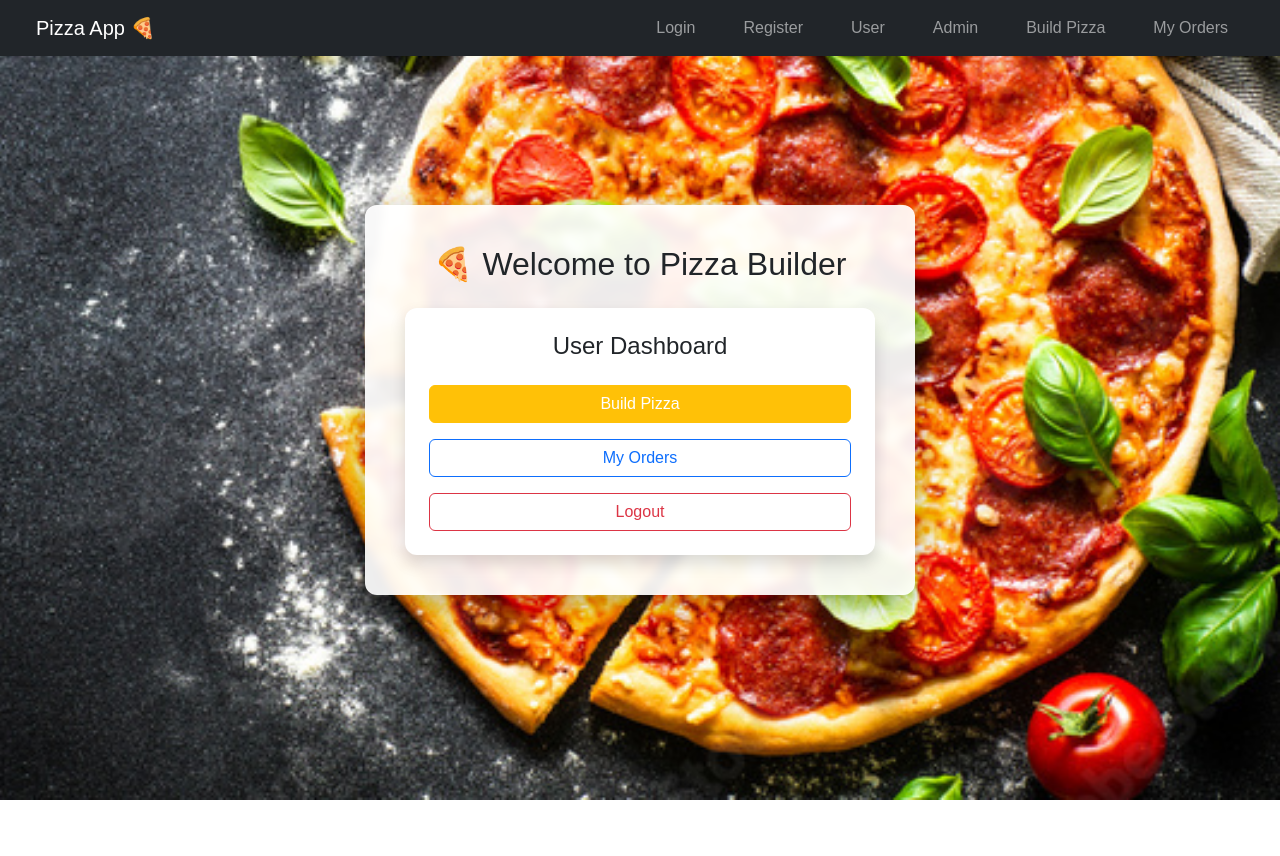
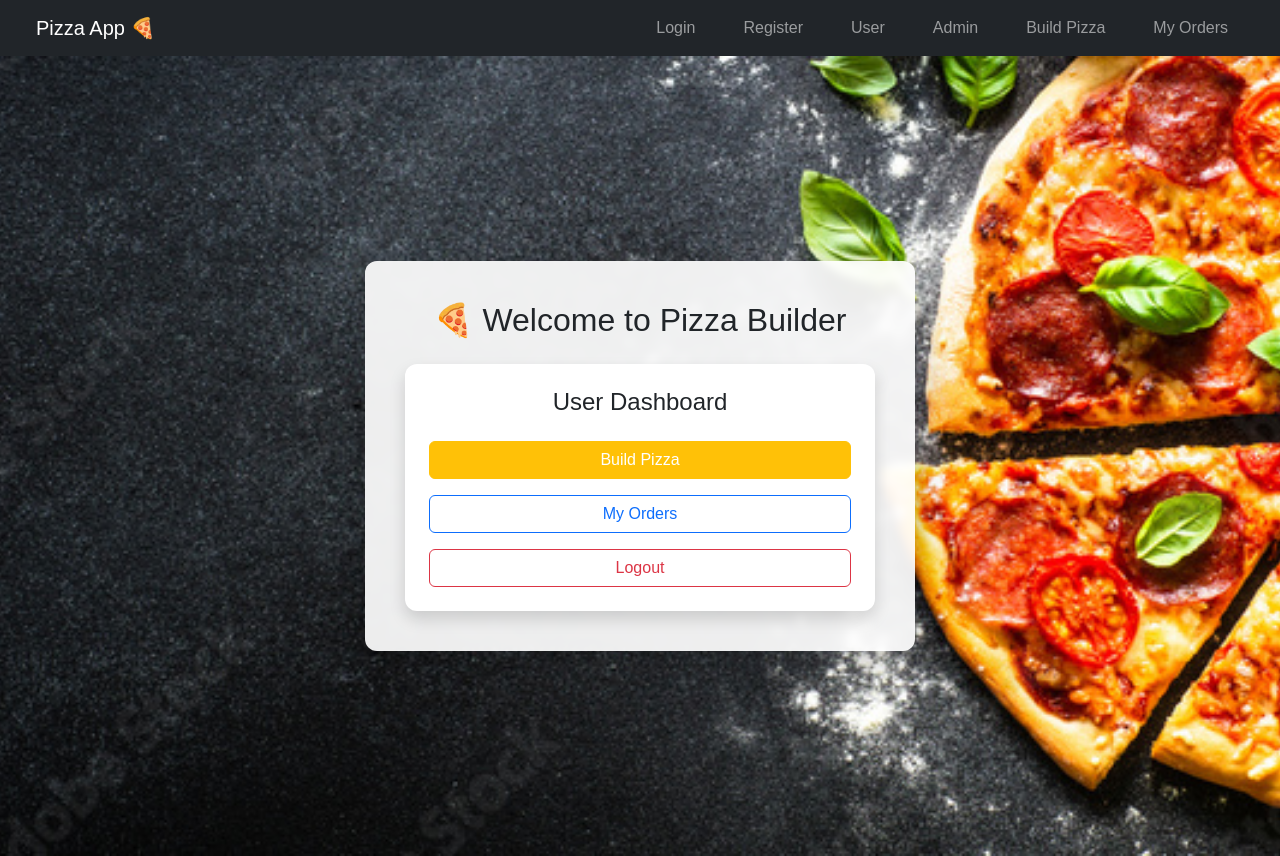
Before and after one commit to tanveewaikar/OIBSIP, a React (Vite) app in the folder frontend/: page /user in a window 1280 px wide. Before the commit the page ends 800 px from the top, so only its background shows below. Built offline with nearby package versions, Linux system fonts and the light colour scheme; no server answers; sample sign-in values are in the browser's storage.

Commit message:
Fix navbar overlap and improve login page layout alignment

```diff
--- a/frontend/src/components/NavBar.jsx
+++ b/frontend/src/components/NavBar.jsx
@@ -1,7 +1,7 @@
 import { Link } from "react-router-dom"
 export default function NavBar() {
   return (
-   <nav className="navbar navbar-expand-lg navbar-dark bg-dark px-3 fixed-top ">
+   <nav className="navbar navbar-expand-lg navbar-dark bg-dark px-3 sticky-top ">
     <div className="container-fluid">
       <Link className="navbar-brand mx-2" to="/">Pizza App 🍕</Link>
 
--- a/frontend/src/index.css
+++ b/frontend/src/index.css
@@ -1,8 +1,7 @@
 body{
     background: linear-gradient(135deg,#fff3e0,#ffe0b2);
     font-family: Arial, Helvetica, sans-serif;
-    margin:0;
-    padding:0;
+
 }
 
 .card{
@@ -16,22 +15,15 @@ body{
 .dashboard-bg{
 background-image: url("/pizza1.jpg");
 background-size: cover;
-background-position: right center;
+background-position: center;
 background-repeat: no-repeat;
-
-/* FULL SCREEN FIX */
-width: 100vw;
-min-height: 100vh;
-
+width:100%;
+min-height:100vh;
 display:flex;
 justify-content:center;
 align-items:center;
-margin:0;
-padding:0;
-overflow: hidden;
+}
 
-
-}
 .dashboard-overlay{
 padding:40px;
 border-radius:12px;
--- a/frontend/src/pages/AdminDashboard.jsx
+++ b/frontend/src/pages/AdminDashboard.jsx
@@ -75,7 +75,7 @@ const getPaymentColor = (paymentStatus) => {
 
 return (
 
-<div className="container mt-5">
+<div className="container page-container mt-5">
 
 <div className="card shadow p-4">
 
--- a/frontend/src/pages/ForgotPassword.jsx
+++ b/frontend/src/pages/ForgotPassword.jsx
@@ -21,7 +21,7 @@ function ForgotPassword() {
   };
 
   return (
-    <div className="container mt-5">
+    <div className="container page-container mt-5">
       <div className="card p-4 shadow mx-auto" style={{ maxWidth: "400px" }}>
 
         <h3 className="text-center mb-3">Forgot Password</h3>
--- a/frontend/src/pages/Login.jsx
+++ b/frontend/src/pages/Login.jsx
@@ -43,7 +43,7 @@ const handleLogin = async (e) => {
 
 return (
 
-<div className="container vh-100 d-flex justify-content-center align-items-center">
+<div className="container mt-5 mx-auto d-flex justify-content-center">
 
 <div className="card shadow p-4" style={{width:"400px"}}>
 
--- a/frontend/src/pages/MyOrders.jsx
+++ b/frontend/src/pages/MyOrders.jsx
@@ -68,7 +68,7 @@ export default function MyOrders() {
   };
 
   return (
-    <div className="container mt-4">
+    <div className="container page-container mt-4">
       <h2>My Orders</h2>
 
       {orders.length === 0 ? (
--- a/frontend/src/pages/PizzaBuilder.jsx
+++ b/frontend/src/pages/PizzaBuilder.jsx
@@ -164,7 +164,7 @@ export default function PizzaBuilder() {
   };
 
   return (
-    <div className="container mt-4">
+    <div className="container page-container mt-4">
         <h2>Customize Your Pizza 🍕</h2>
         {/* success message */}
         {success && (
--- a/frontend/src/pages/Register.jsx
+++ b/frontend/src/pages/Register.jsx
@@ -40,7 +40,7 @@ const handleRegister = async (e)=>{
 
 return (
 
-<div className="container mt-5">
+<div className="container page-container mt-5 ">
 
 <div className="card shadow p-4 mx-auto" style={{maxWidth:"400px"}}>
 
--- a/frontend/src/pages/ResetPassword.jsx
+++ b/frontend/src/pages/ResetPassword.jsx
@@ -32,7 +32,7 @@ function ResetPassword() {
 
   return (
 
-    <div className="container mt-5">
+    <div className="container page-container mt-5">
 
       <div className="card p-4 shadow mx-auto" style={{ maxWidth: "400px" }}>
 
```
